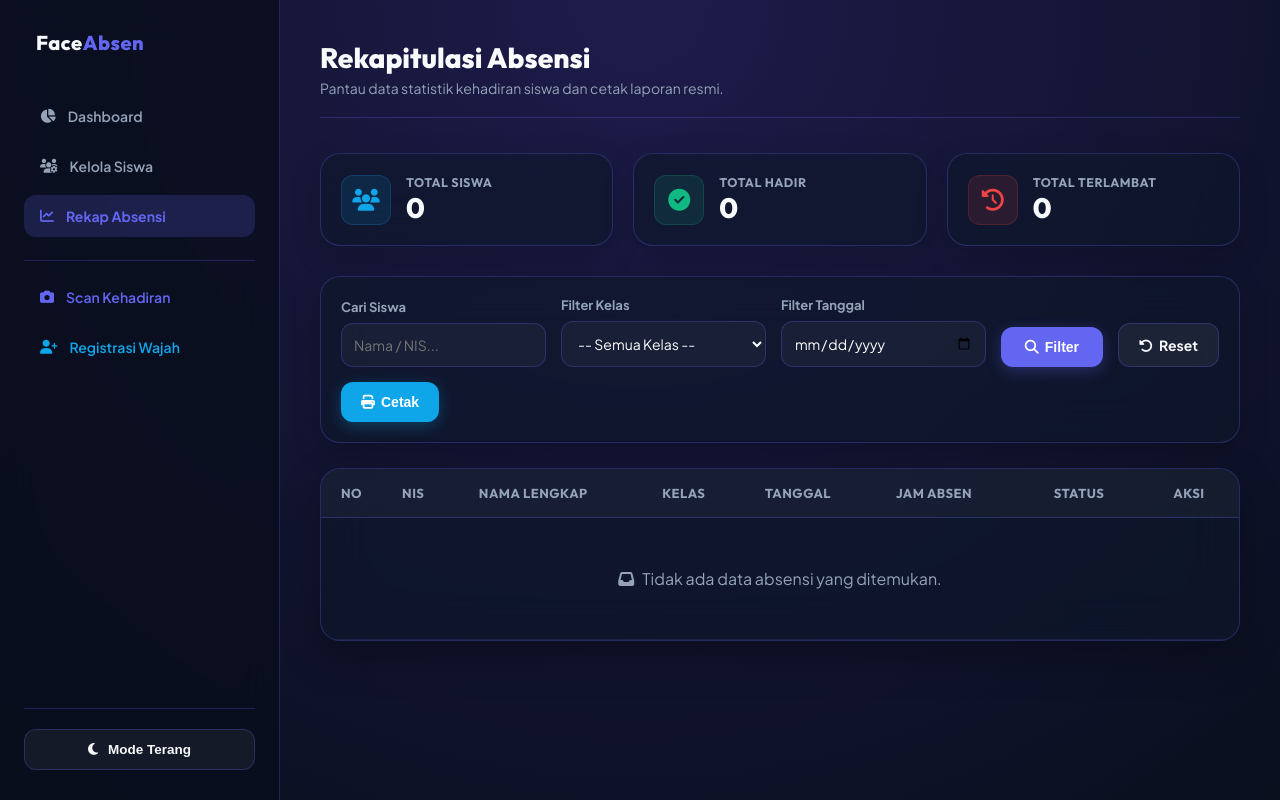
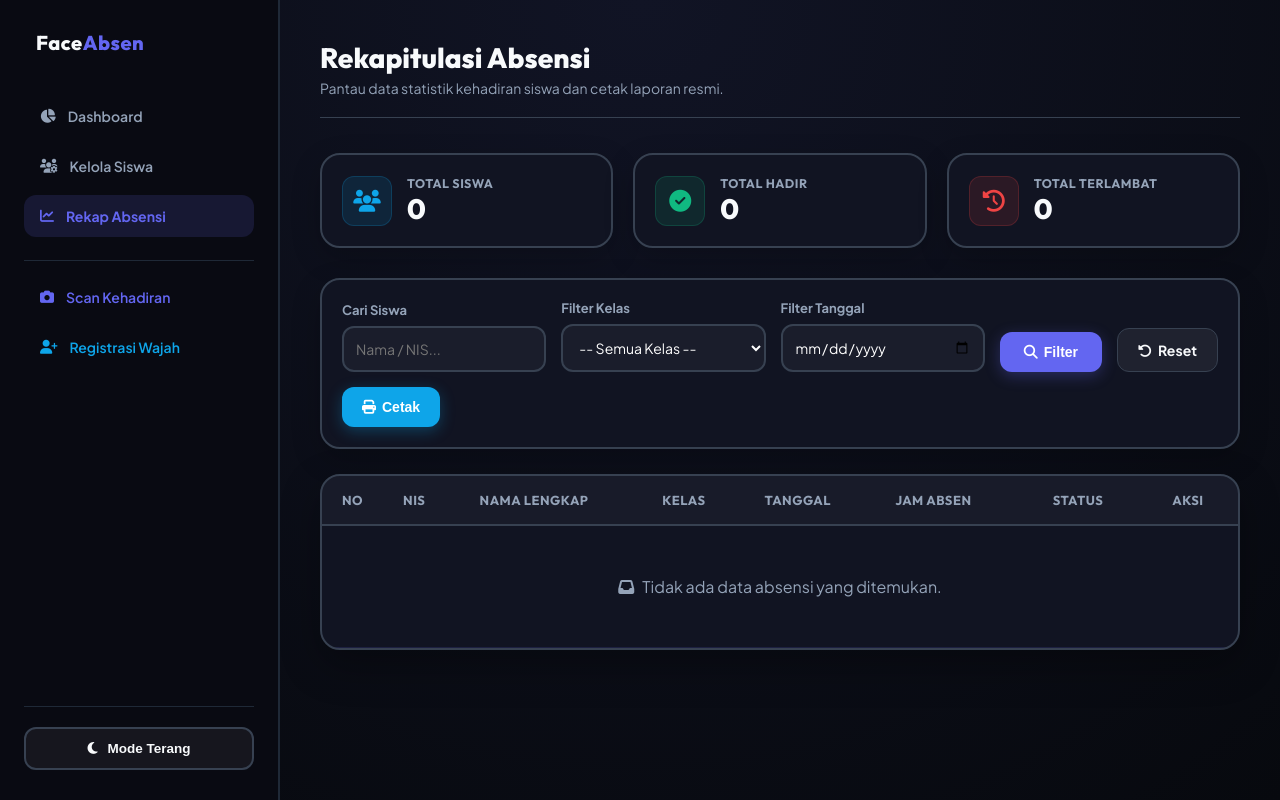
Before and after one commit to AldiJanuarSaputra/FACE_ABSENSII, a PHP site: page /rekap.php in a window 1280 px wide. Run offline with PHP 8.4, Linux system fonts and the light colour scheme; data that the repository does not hold is empty; some libraries are stand-ins or nearby versions.

Commit message:
style: Upgrade to premium Obsidian-Slate SaaS theme with assertive 2px outlines

```diff
--- a/rekap.php
+++ b/rekap.php
@@ -107,10 +107,10 @@
 }
 
 :root, html[data-theme="dark"] {
-    --bg-dark: #090f1d;
-    --bg-gradient: radial-gradient(circle at top, #1e1b4b 0%, #090f1d 100%);
-    --card-bg: rgba(15, 23, 42, 0.65);
-    --card-border: rgba(99, 102, 241, 0.28); /* Outline komponen ultra-jelas bernuansa Indigo */
+    --bg-dark: #07090e;
+    --bg-gradient: radial-gradient(circle at top, #111425 0%, #07090e 100%);
+    --card-bg: #111422; /* Solid dark obsidian card */
+    --card-border: #374151; /* Outline komponen ultra-tegas dark slate */
     --primary: #6366f1;
     --primary-hover: #4f46e5;
     --primary-glow: rgba(99, 102, 241, 0.3);
@@ -122,18 +122,18 @@
     --warning: #f59e0b;
     --text-primary: #f8fafc;
     --text-secondary: #94a3b8;
-    --sidebar-bg: rgba(10, 15, 30, 0.85);
-    --sidebar-border: rgba(99, 102, 241, 0.25); /* Pembatas sidebar ultra-jelas */
-    --active-menu: rgba(99, 102, 241, 0.2);
-    --input-bg: rgba(10, 15, 30, 0.6);
+    --sidebar-bg: #090a12;
+    --sidebar-border: #1f2937; /* Pembatas sidebar ultra-tegas */
+    --active-menu: rgba(99, 102, 241, 0.15);
+    --input-bg: #090a12;
     --row-border: rgba(99, 102, 241, 0.15); /* Garis pembatas baris tabel ultra-jelas */
 }
 
 html[data-theme="light"] {
     --bg-dark: #f8fafc;
     --bg-gradient: radial-gradient(circle at top, #e0e7ff 0%, #f8fafc 100%);
-    --card-bg: rgba(255, 255, 255, 0.8);
-    --card-border: rgba(99, 102, 241, 0.08);
+    --card-bg: #ffffff;
+    --card-border: #cbd5e1; /* Outline komponen terang yang tegas */
     --primary: #4f46e5;
     --primary-hover: #4338ca;
     --primary-glow: rgba(79, 70, 229, 0.15);
@@ -145,10 +145,10 @@
     --warning: #f59e0b;
     --text-primary: #0f172a;
     --text-secondary: #475569;
-    --sidebar-bg: rgba(255, 255, 255, 0.65);
-    --sidebar-border: rgba(99, 102, 241, 0.08);
+    --sidebar-bg: #ffffff;
+    --sidebar-border: #cbd5e1;
     --active-menu: rgba(79, 70, 229, 0.08);
-    --input-bg: rgba(99, 102, 241, 0.03);
+    --input-bg: #f1f5f9;
     --row-border: rgba(0, 0, 0, 0.05); /* Garis pembatas baris tabel terang */
 }
 
@@ -174,7 +174,7 @@
     background: var(--sidebar-bg);
     backdrop-filter: blur(20px);
     -webkit-backdrop-filter: blur(20px);
-    border-right: 1px solid var(--sidebar-border);
+    border-right: 2px solid var(--sidebar-border);
     padding: 30px 24px;
     display: flex;
     flex-direction: column;
@@ -245,7 +245,7 @@
     width: 100%;
     padding: 12px;
     border-radius: 12px;
-    border: 1px solid var(--card-border);
+    border: 2px solid var(--card-border);
     background: rgba(255, 255, 255, 0.05);
     color: var(--text-primary);
     font-weight: 700;
@@ -312,7 +312,7 @@
     background: var(--card-bg);
     backdrop-filter: blur(24px);
     -webkit-backdrop-filter: blur(24px);
-    border: 1px solid var(--card-border);
+    border: 2px solid var(--card-border);
     border-radius: 20px;
     padding: 20px;
     display: flex;
@@ -368,7 +368,7 @@
     background: var(--card-bg);
     backdrop-filter: blur(24px);
     -webkit-backdrop-filter: blur(24px);
-    border: 1px solid var(--card-border);
+    border: 2px solid var(--card-border);
     border-radius: 20px;
     padding: 20px;
     margin-bottom: 25px;
@@ -399,7 +399,7 @@
     width: 100%;
     padding: 12px;
     background: rgba(255, 255, 255, 0.04);
-    border: 1px solid var(--card-border);
+    border: 2px solid var(--card-border);
     border-radius: 12px;
     color: #fff;
     font-size: 14px;
@@ -473,7 +473,7 @@
     background: var(--card-bg);
     backdrop-filter: blur(24px);
     -webkit-backdrop-filter: blur(24px);
-    border: 1px solid var(--card-border);
+    border: 2px solid var(--card-border);
     border-radius: 20px;
     overflow-x: auto;
     box-shadow: 0 15px 40px rgba(0, 0, 0, 0.3);
@@ -494,7 +494,7 @@
     font-weight: 700;
     text-transform: uppercase;
     letter-spacing: 0.5px;
-    border-bottom: 1px solid var(--card-border);
+    border-bottom: 2px solid var(--card-border);
 }
 
 td {
```
Also changed, not shown: absensi.php (+10 -10 lines), index.php (+18 -18 lines), register.php (+10 -10 lines), siswa.php (+19 -19 lines).
